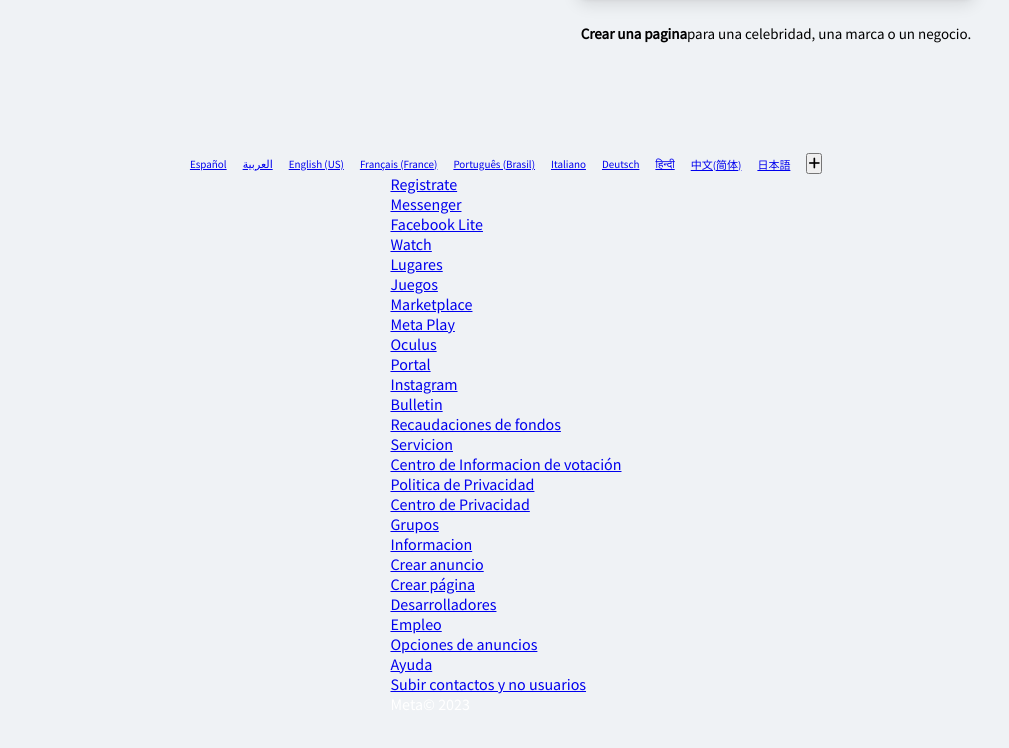
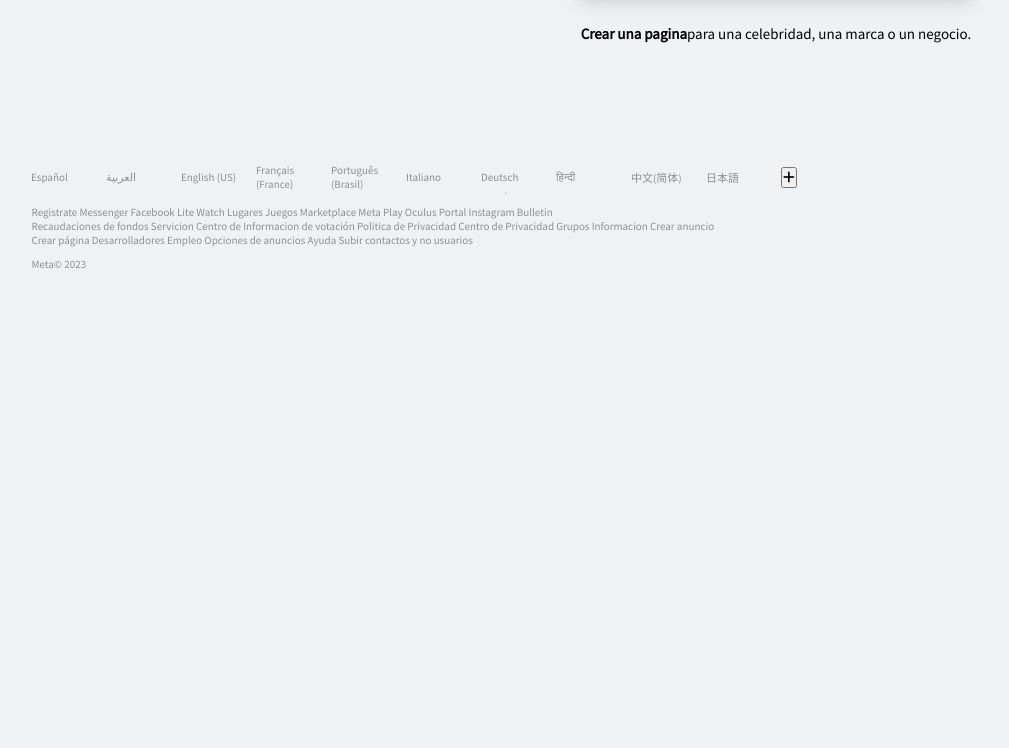
Before and after one commit to MartinDanieI/MartinDaniel-1, a plain HTML site: page facebook/index.html in a window 1280 px wide. Shown: the part 440-1188 px from the top of the page, without its empty margins (134-1143 px from the left). After the commit the page ends 800 px from the top, so only its background shows below. Drawn offline with Linux system fonts and the light colour scheme.

Commit message:
actualizacion.

```diff
--- a/facebook/estilo.css
+++ b/facebook/estilo.css
@@ -107,19 +107,48 @@
     display: flex;
     flex-wrap: wrap;
     width: 950px;
-    justify-content: center;
     align-items: center;
 }
 .idiomas div{
     font-size: 11px;
-    padding: 10px 8px 0;
+    border: 0;
+    width: 60px;
+    margin-right: 15px;
     color: rgb(142, 142, 142);
+
 }
-footer{
-    color: #ffffff;
+.footer{
+    color: hsl(0, 3%, 88%);
     display: flex;
     justify-content: center;
     align-items: center;
     flex-direction: column;
     margin-bottom: 70px;
+    padding-top: 20px;
 }
+.hr2{
+    margin: 1px 0;
+    border: 1px solid #ddd;
+}
+.container{
+    font-size: 11px;
+    padding: 10px 8px 0;
+    color: rgb(142, 142, 142);
+    display: flex;
+    flex-wrap: wrap;
+    width: 950px;
+    align-items: center;
+    border: 0;
+    margin-right: 15px;
+}
+.meta{
+    font-size: 11px;
+    padding: 10px 8px 0;
+    color: rgb(142, 142, 142);
+    display: flex;
+    flex-wrap: wrap;
+    width: 950px;
+    align-items: center;
+    border: 0;
+    margin-right: 15px;
+}
--- a/facebook/index.html
+++ b/facebook/index.html
@@ -1,5 +1,6 @@
 <!DOCTYPE html>
 <html lang="es">
+
 <head>
     <meta charset="UTF-8">
     <meta http-equiv="X-UA-Compatible" content="IE=edge">
@@ -7,8 +8,11 @@
     <title>Facebook - Inicia sesión o regístrate</title>
     <link rel="shortcut icon" href="/facebook/img/facebook.ico" type="image/x-icon-">
     <link rel="stylesheet" href="/facebook/estilo.css">
-    <link rel="stylesheet" href="https://cdnjs.cloudflare.com/ajax/libs/font-awesome/6.3.0/css/all.min.css" integrity="sha512-SzlrxWUlpfuzQ+pcUCosxcglQRNAq/DZjVsC0lE40xsADsfeQoEypE+enwcOiGjk/bSuGGKHEyjSoQ1zVisanQ==" crossorigin="anonymous" referrerpolicy="no-referrer" />
+    <link rel="stylesheet" href="https://cdnjs.cloudflare.com/ajax/libs/font-awesome/6.3.0/css/all.min.css"
+        integrity="sha512-SzlrxWUlpfuzQ+pcUCosxcglQRNAq/DZjVsC0lE40xsADsfeQoEypE+enwcOiGjk/bSuGGKHEyjSoQ1zVisanQ=="
+        crossorigin="anonymous" referrerpolicy="no-referrer" />
 </head>
+
 <body>
     <div class="contenedor1">
         <div class="caja1">
@@ -27,128 +31,32 @@
             <p><strong>Crear una pagina</strong>para una celebridad, una marca o un negocio.</p>
         </div>
     </div>
-    <footer>
+    <footer class="footer">
         <div class="idiomas">
-            <div>
-                <a href="#">Español</a>
-            </div>
-            <div>
-                <a href="#">العربية</a>
-            </div>
-            <div>
-                <a href="#">English (US)</a>
-            </div>
-            <div>
-                <a href="#">Français (France)</a>
-            </div>
-            <div>
-                <a href="#">Português (Brasil)</a>
-            </div>
-            <div>
-                <a href="#">Italiano</a>
-            </div>
-            <div>
-                <a href="#">Deutsch</a>
-            </div>
-            <div>
-                <a href="#">हिन्दी</a>
-            </div>
-            <div>
-                <a href="#">中文(简体)</a>
-            </div>
-            <div>
-                <a href="#">日本語</a>
-            </div>
+            <div>Español</div>
+            <div>العربية</div>
+            <div>English (US)</div>
+            <div> Français (France) </div>
+            <div> Português (Brasil)</div>
+            <div> Italiano </div>
+            <div>Deutsch </div>
+            <div>हिन्दी</div>
+            <div> 中文(简体) </div>
+            <div> 日本語 </div>
             <div>
                 <button><i class="fa-solid fa-plus"></i></button>
             </div>
         </div>
-        <section>
-            <div>
-                <a href="#">Registrate</a>
-            </div>
-            <div>
-                <a href="#">Messenger</a>
-            </div>
-            <div>
-                <a href="#">Facebook Lite</a>
-            </div>
-            <div>
-                <a href="#">Watch</a>
-            </div>
-            <div>
-                <a href="#">Lugares</a>
-            </div>
-            <div>
-                <a href="#">Juegos</a>
-            </div>
-            <div>
-                <a href="#">Marketplace</a>
-            </div>
-            <div>
-                <a href="#">Meta Play</a>
-            </div>
-            <div>
-                <a href="#">Oculus</a>
-            </div>
-            <div>
-                <a href="#">Portal</a>
-            </div>
-            <div>
-                <a href="#">Instagram</a>
-            </div>
-            <div>
-                <a href="#">Bulletin</a>
-            </div>
-            <div>
-                <a href="#">Recaudaciones de fondos</a>
-            </div>
-            <div>
-                <a href="#">Servicion</a>
-            </div>
-            <div>
-                <a href="#">Centro de Informacion de votación</a>
-            </div>
-            <div>
-                <a href="#">Politica de Privacidad</a>
-            </div>
-            <div>
-                <a href="#">Centro de Privacidad</a>
-            </div>
-            <div>
-                <a href="#">Grupos</a>
-            </div>
-            <div>
-                <a href="#">Informacion</a>
-            </div>
-            <div>
-                <a href="#">Crear anuncio</a>
-            </div>
-            <div>
-                <a href="#">Crear página</a>
-            </div>
-            <div>
-                <a href="#">Desarrolladores</a>
-            </div>
-            <div>
-                <a href="#">Empleo</a>
-            </div>
-            <div>
-                <a href="#Cookies"></a>
-            </div>
-            <div>
-                <a href="#">Opciones de anuncios </a>
-            </div>
-            <div>
-                <a href="#">Ayuda</a>
-            </div>
-            <div>
-                <a href="#">Subir contactos y no usuarios</a>
-            </div>
-            <div>
-                Meta&copy; 2023
-            </div>
+        <hr class="hr2">
+        <section class="container">
+            <div>Registrate   Messenger Facebook Lite Watch Lugares Juegos Marketplace Meta Play Oculus Portal Instagram Bulletin</div>
+            <div>Recaudaciones de fondos Servicion Centro de Informacion de votación Politica de Privacidad Centro de Privacidad Grupos Informacion Crear anuncio</div>
+            <div>Crear página Desarrolladores Empleo Opciones de anuncios Ayuda Subir contactos y no usuarios</div>
+        </section>
+        <section class="meta">
+            <div>Meta&copy; 2023</div>
         </section>
     </footer>
 </body>
+
 </html>
```
